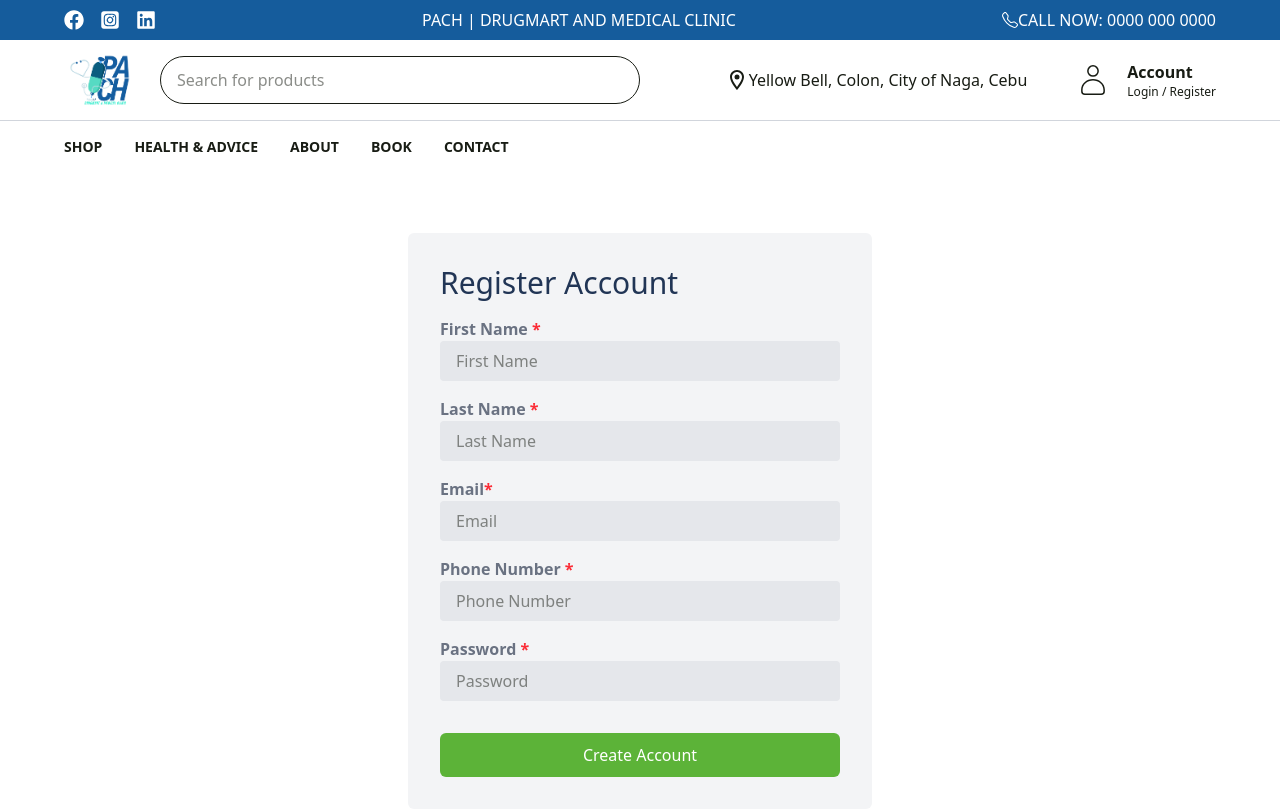
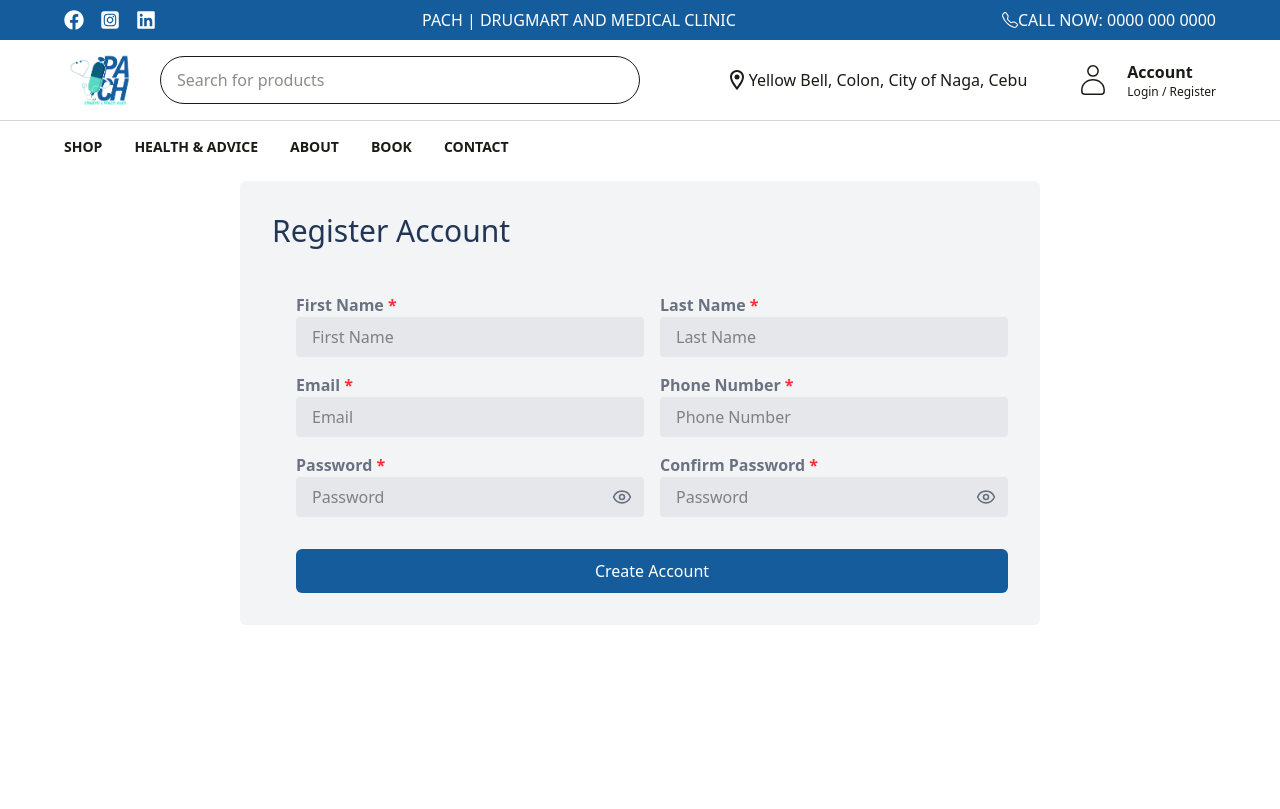
Before and after one commit to princeprog/pach-drugmart, a React (Vite) app: page /register in a window 1280 px wide. Built offline with nearby package versions, Linux system fonts and the light colour scheme.

Commit message:
Updated Login & Signup
Library for Eye-icon: npm install lucide-react

```diff
--- a/package.json
+++ b/package.json
@@ -12,6 +12,7 @@
   "dependencies": {
     "@tailwindcss/vite": "^4.0.0",
     "drugstoreapp": "file:",
+    "lucide-react": "^0.474.0",
     "react": "^18.3.1",
     "react-calendar": "^5.1.0",
     "react-dom": "^18.3.1",
--- a/src/pages/Login and Signup/Login.jsx
+++ b/src/pages/Login and Signup/Login.jsx
@@ -3,31 +3,38 @@ import { useNavigate } from "react-router-dom"
 export default function Login() {
     const navigate = useNavigate();
     return(
-        <div className="flex justify-center items-center mt-15">
+        <div className="flex justify-center items-center mt-2">
             <div className="bg-gray-100 p-8 rounded-md">
                 <h1 className="text-3xl font-medium text-[#213555]">Account Login</h1>
+
                 <div className="mt-8 flex space-x-8">
                     <div className="w-fit p-4 flex flex-col justify-between">
                         <div>
                             <h1 className="text-xl text-[#213555] font-medium">New Customer</h1>
                             <p className="text-[#213555] mt-4 text-lg">By creating an account you <br />will be able to shop faster, be <br /> up to date on an order's <br />status, and keep track of the <br />orders you have previously made.</p>
                         </div>
-                        <button className="font-medium mt-8 w-full p-2.5 rounded-md bg-[#5CB338] text-white cursor-pointer" onClick={
+                        <button className="cursor-pointer font-medium mt-6 w-full p-2.5
+                        rounded-md bg-[#155C9C] text-white transition-transform
+                        ease-in-out duration:300 hover:scale-105" onClick={
                             () => navigate("/register")
                         }>Create Account</button>
                     </div>
+
                     <div className="w-fit p-4">
                         <h1 className="text-xl text-[#213555] font-medium">Returning Customer</h1>
                         <div className="flex flex-col mt-4 w-80">
                             <label>E-Mail Address</label>
-                            <input type="text" placeholder="E-Mail Address" className="rounded-md bg-gray-200 px-4 py-2"/>
+                            <input type="text" placeholder="Enter email address" className="rounded-md bg-gray-200 px-4 py-2"/>
                         </div>
                         <div className="flex flex-col mt-4">
                             <label>Password</label>
-                            <input type="text" placeholder="Password" className="rounded-md bg-gray-200 px-4 py-2"/>
+                            <input type="text" placeholder="Enter password" className="rounded-md bg-gray-200 px-4 py-2"/>
                         </div>
-                        <p className="mt-4 text-[#5CB338] underline cursor-pointer">Forgot password?</p>
-                        <button className="font-medium mt-8 w-full p-2.5 rounded-md bg-[#5CB338] text-white">Login</button>
+                        <p className="mt-4 text-[#32DBBE] underline cursor-pointer">Forgot password?</p>
+
+                        <button className="cursor-pointer font-medium mt-6 w-full p-2.5
+                        rounded-md bg-[#155C9C] text-white transition-transform
+                        ease-in-out duration:300 hover:scale-105">Login</button>
                     </div>
                 </div>
             </div>
--- a/src/pages/Login and Signup/Register.jsx
+++ b/src/pages/Login and Signup/Register.jsx
@@ -1,35 +1,89 @@
-
-
+import { useState } from "react";
+import { Eye, EyeOff } from "lucide-react";
 
 export default function Register() {
+    const [showPassword, setShowPassword] = useState(false);
+    const [showConfirmPassword, setShowConfirmPassword] = useState(false);
+
     return (
-        <div className="flex justify-center items-center mt-15">
-             <div className="bg-gray-100 p-8 rounded-md">
-             <h1 className="text-3xl font-medium text-[#213555]">Register Account</h1>
+        <div className="flex justify-center items-center mt-2">
+            <div className="bg-gray-100 p-8 rounded-md w-[50rem]">
+                <h1 className="text-3xl font-medium text-[#213555] text-left">Register Account</h1>
                 <form>
-                <div className="flex flex-col mt-4">
+                    <div className="grid grid-cols-2 gap-4 mt-11 ml-6">
+                        {/* First Name */}
+                        <div className="flex flex-col">
                             <label className="font-semibold text-gray-500">First Name <span className="text-red-500">*</span></label>
-                    <input type="text" placeholder="First Name" className="rounded bg-gray-200 w-[25rem] px-4 py-2"/>
+                            <input type="text" placeholder="First Name" className="rounded bg-gray-200 px-4 py-2"/>
                         </div>
-                <div className="flex flex-col mt-4">
+
+                        {/* Last Name */}
+                        <div className="flex flex-col">
                             <label className="font-semibold text-gray-500">Last Name <span className="text-red-500">*</span></label>
-                    <input type="text" placeholder="Last Name" className="rounded bg-gray-200 w-[25rem] px-4 py-2"/>
+                            <input type="text" placeholder="Last Name" className="rounded bg-gray-200 px-4 py-2"/>
                         </div>
-                <div className="flex flex-col mt-4">
-                    <label className="font-semibold text-gray-500">Email<span className="text-red-500">*</span></label>
-                    <input type="text" placeholder="Email" className="rounded bg-gray-200 w-[25rem] px-4 py-2"/>
+
+                        {/* Email */}
+                        <div className="flex flex-col">
+                            <label className="font-semibold text-gray-500">Email <span className="text-red-500">*</span></label>
+                            <input type="email" placeholder="Email" className="rounded bg-gray-200 px-4 py-2"/>
                         </div>
-                <div className="flex flex-col mt-4">
+
+                        {/* Phone Number */}
+                        <div className="flex flex-col">
                             <label className="font-semibold text-gray-500">Phone Number <span className="text-red-500">*</span></label>
-                    <input type="text" placeholder="Phone Number" className="rounded bg-gray-200 w-[25rem] px-4 py-2"/>
+                            <input type="text" placeholder="Phone Number" className="rounded bg-gray-200 px-4 py-2"/>
                         </div>
-                <div className="flex flex-col mt-4">
+
+                        {/* Password */}
+                        <div className="flex flex-col relative">
                             <label className="font-semibold text-gray-500">Password <span className="text-red-500">*</span></label>
-                    <input type="text" placeholder="Password" className="rounded bg-gray-200 w-[25rem] px-4 py-2"/>
+                            <div className="relative">
+                                <input
+                                    type={showPassword ? "text" : "password"}
+                                    placeholder="Password"
+                                    className="rounded bg-gray-200 px-4 py-2 w-full pr-10"
+                                />
+                                {/* Show/Hide Button */}
+                                <button
+                                    type="button"
+                                    onClick={() => setShowPassword(!showPassword)}
+                                    className="cursor-pointer absolute inset-y-0 right-3 flex items-center text-gray-500"
+                                >
+                                    {showPassword ? <EyeOff size={20}/> : <Eye size={20}/>}
+                                </button>
                             </div>
-                <button className="font-medium mt-8 w-[25rem] p-2.5 rounded-md bg-[#5CB338] text-white">Create Account</button>
+                        </div>
+
+                        {/* Confirm Password */}
+                        <div className="flex flex-col">
+                            <label className="font-semibold text-gray-500">Confirm Password <span className="text-red-500">*</span></label>
+                            <div className="relative">
+                                <input
+                                    type={showConfirmPassword ? "text" : "password"}
+                                    placeholder="Password"
+                                    className="rounded bg-gray-200 px-4 py-2 w-full pr-10"
+                                />
+                                {/* Show/Hide Button */}
+                                <button
+                                    type="button"
+                                    onClick={() => setShowConfirmPassword(!showConfirmPassword)}
+                                    className="cursor-pointer absolute inset-y-0 right-3 flex items-center text-gray-500"
+                                >
+                                    {showConfirmPassword ? <EyeOff size={20}/> : <Eye size={20}/>}
+                                </button>
+                            </div>
+                        </div>
+                    </div>
+
+                    {/* Create Account Button */}
+                    <div className="flex justify-center mt-8 ml-6">
+                        <button className="cursor-pointer font-medium w-full p-2.5
+                        rounded-md bg-[#155C9C] text-white transition-transform
+                        ease-in-out duration:300 hover:scale-105">Create Account</button>
+                    </div>
                 </form>
             </div>
         </div>
-    )
+    );
 }
```
Also changed, not shown: 1 other file (tests, documents, lock files or other folders). Lines whose indentation alone changed are shown as unchanged.
